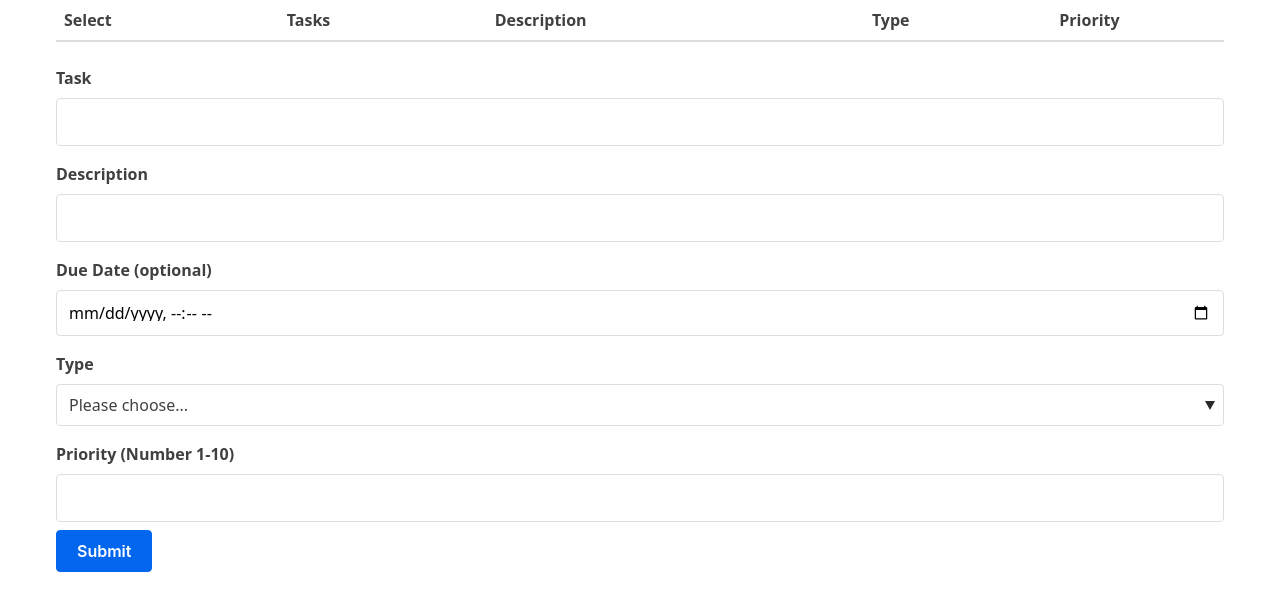
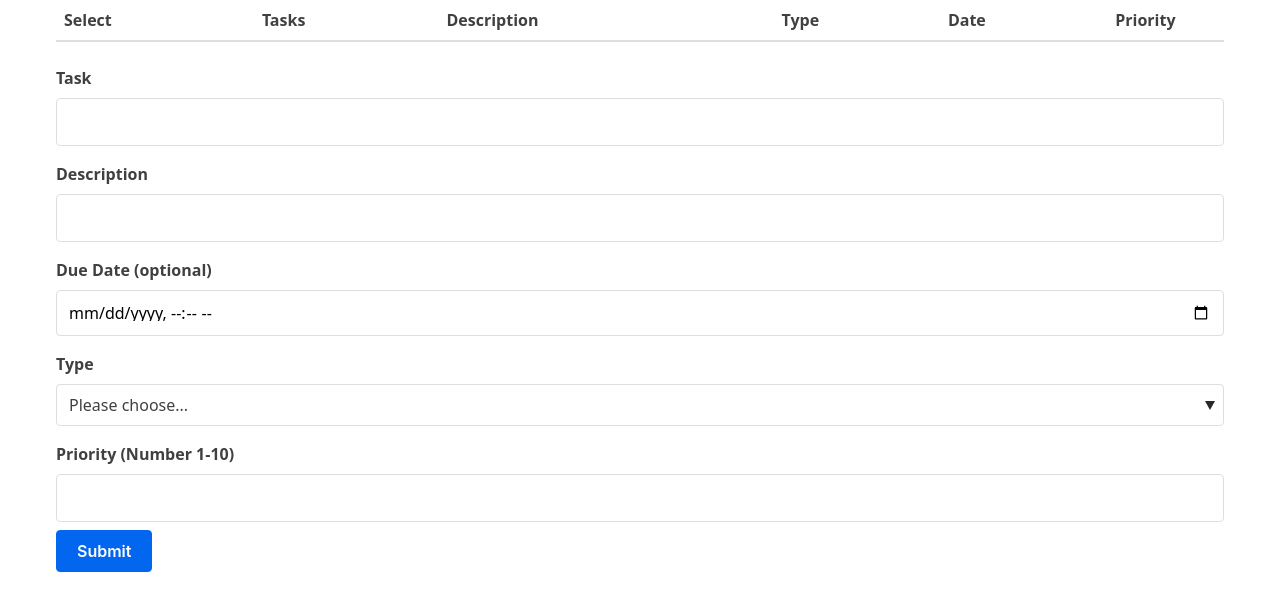
Before and after one commit to Angop/ToDoApp, a React (Create React App) app in the folder Frontend/: page / in a window 1280 px wide. Shown: the top 610 px of the page. Built offline with nearby package versions, Linux system fonts and the light colour scheme; no server answers.

Commit message:
fixed priority header and put method for date

```diff
--- a/Frontend/src/Table.js
+++ b/Frontend/src/Table.js
@@ -28,8 +28,8 @@ const TableHeader = () => {
 	      <th>Tasks</th>
               <th>Description</th>
               <th>Type</th>
+              <th>Date</th>
               <th style={{width: '10%'}}>Priority</th>
-              <th></th>
 		        </tr>
 		      </thead>
 		    ) // style width ensures the priority bar displays correctly
```
Also changed, not shown: 2 other files (tests, documents, lock files or other folders).
